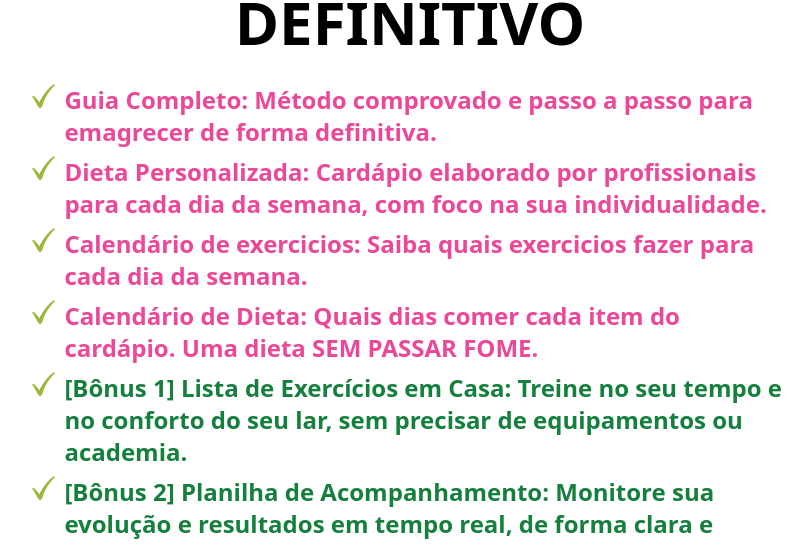
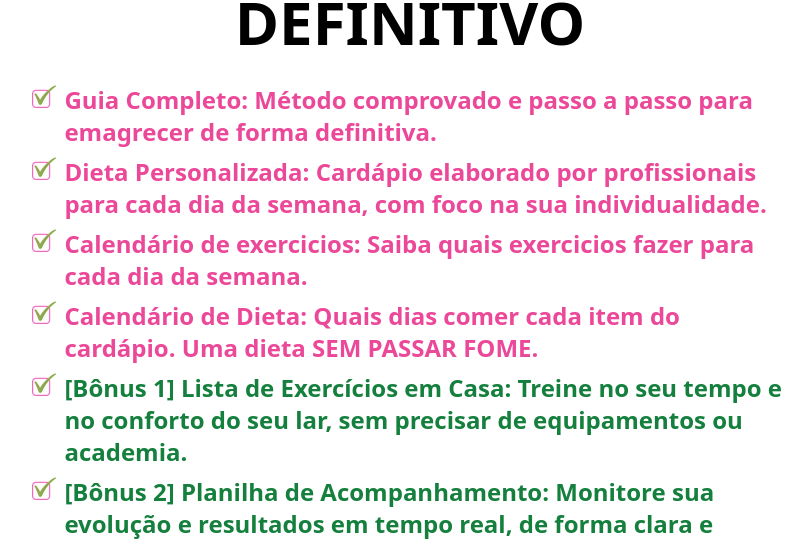
Before and after one commit to pedroelton/Quiz-landingpage, a React (Vite) app: page /text-image in a window 1280 px wide. Shown: the part 360-905 px from the top of the page, without its empty margins (230-1042 px from the left). Built offline with nearby package versions, Linux system fonts and the light colour scheme.

Commit message:
Fix image path

```diff
--- a/src/pages/TextImagePage.jsx
+++ b/src/pages/TextImagePage.jsx
@@ -19,37 +19,37 @@ export default function TextImagePage() {
         <p className="md:text-2xl text-xl font-semibold my-8 text-pink-500">
           <ul className="flex flex-col gap-2">
             <li className="flex gap-2">
-              <img src="/images/check.webp" className="w-6 h-6" />
+              <img src="/images/checkmark.webp" className="w-6 h-6" />
               Guia Completo: Método comprovado e passo a passo para emagrecer de
               forma definitiva.
             </li>
             <li className="flex gap-2">
               {" "}
-              <img src="/images/check.webp" className="w-6 h-6" />
+              <img src="/images/checkmark.webp" className="w-6 h-6" />
               Dieta Personalizada: Cardápio elaborado por profissionais para
               cada dia da semana, com foco na sua individualidade.
             </li>
             <li className="flex gap-2">
               {" "}
-              <img src="/images/check.webp" className="w-6 h-6" />
+              <img src="/images/checkmark.webp" className="w-6 h-6" />
               Calendário de exercicios: Saiba quais exercicios fazer para cada
               dia da semana.
             </li>
             <li className="flex gap-2">
               {" "}
-              <img src="/images/check.webp" className="w-6 h-6" />
+              <img src="/images/checkmark.webp" className="w-6 h-6" />
               Calendário de Dieta: Quais dias comer cada item do cardápio. Uma
               dieta SEM PASSAR FOME.
             </li>
             <li className="flex gap-2 text-green-700">
               {" "}
-              <img src="/images/check.webp" className="w-6 h-6" />
+              <img src="/images/checkmark.webp" className="w-6 h-6" />
               [Bônus 1] Lista de Exercícios em Casa: Treine no seu tempo e no
               conforto do seu lar, sem precisar de equipamentos ou academia.
             </li>
             <li className="flex gap-2 text-green-700">
               {" "}
-              <img src="/images/check.webp" className="w-6 h-6" />
+              <img src="/images/checkmark.webp" className="w-6 h-6" />
               [Bônus 2] Planilha de Acompanhamento: Monitore sua evolução e
               resultados em tempo real, de forma clara e organizada.
             </li>
```
